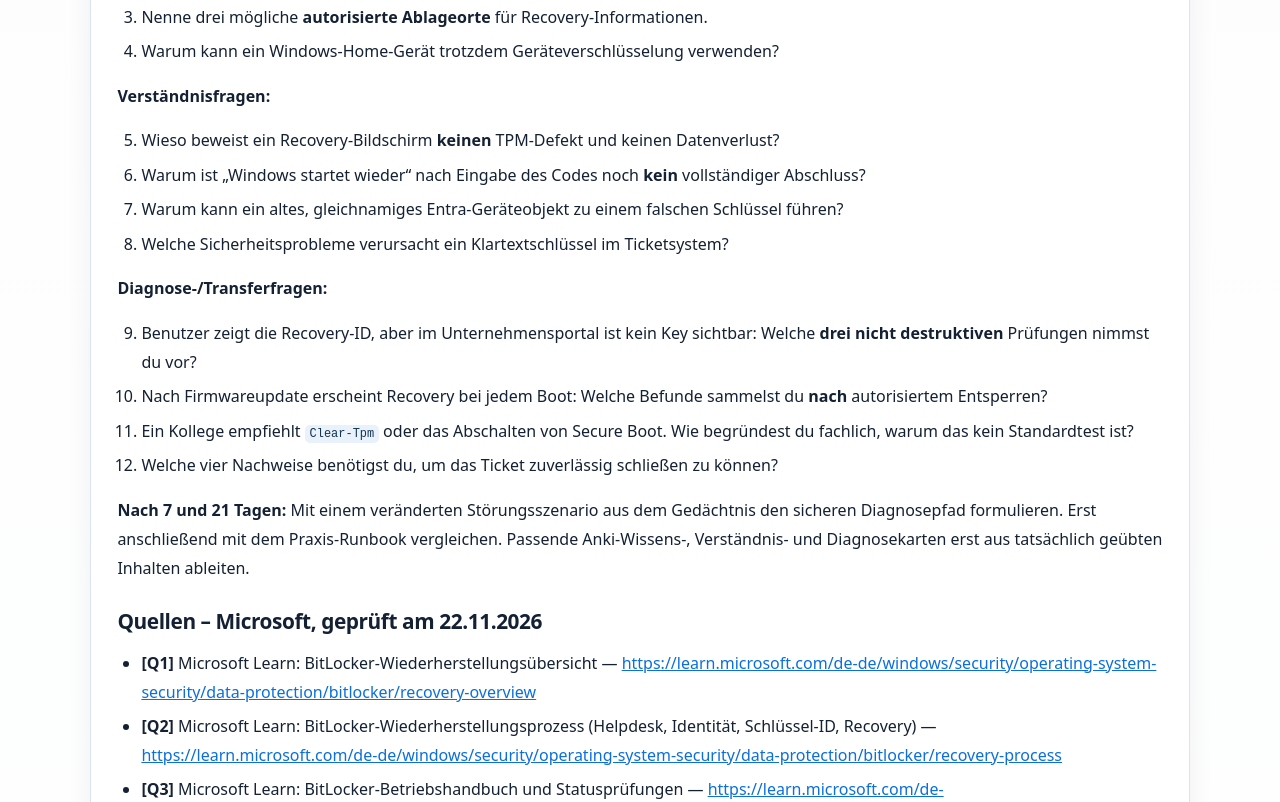
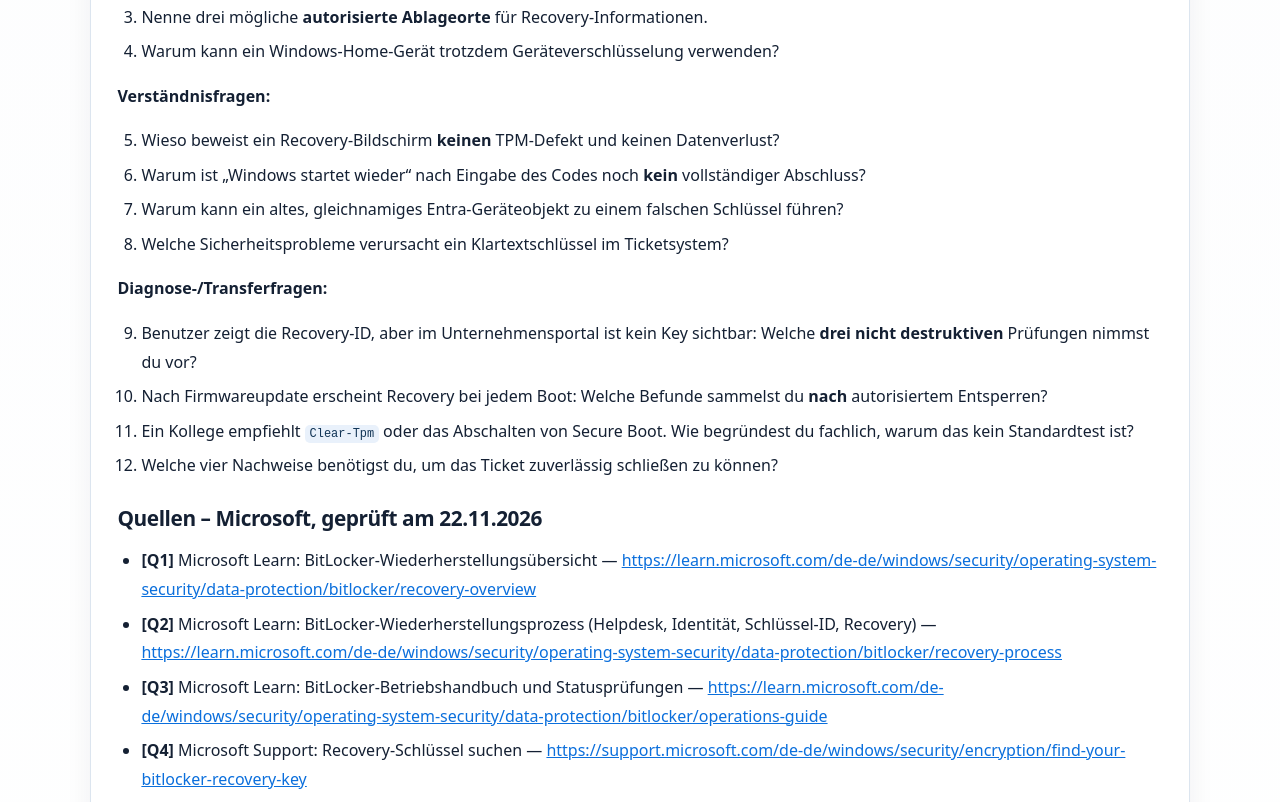
Before and after one commit to MarcF46/MarcF46.github.io, a plain HTML site: page it-support/rb-044/index.html in a window 1280 px wide. Shown: the part 11198-12000 px from the top of the page. Drawn offline with Linux system fonts and the light colour scheme.

Commit message:
Ticket 44: Lernkartenhinweise aus Webansicht entfernen

```diff
--- a/it-support/rb-044/index.html
+++ b/it-support/rb-044/index.html
@@ -293,7 +293,7 @@ Get-Tpm | Select-Object TpmPresent, TpmReady, TpmEnabled
 <li>Ein Kollege empfiehlt <code>Clear-Tpm</code> oder das Abschalten von Secure Boot. Wie begründest du fachlich, warum das kein Standardtest ist?</li>
 <li>Welche vier Nachweise benötigst du, um das Ticket zuverlässig schließen zu können?</li>
 </ol>
-<p><strong>Nach 7 und 21 Tagen:</strong> Mit einem veränderten Störungsszenario aus dem Gedächtnis den sicheren Diagnosepfad formulieren. Erst anschließend mit dem Praxis-Runbook vergleichen. Passende Anki-Wissens-, Verständnis- und Diagnosekarten erst aus tatsächlich geübten Inhalten ableiten.</p>
+
 <h3 id="quellen-microsoft-gepruft-am-22-11-2026">Quellen – Microsoft, geprüft am 22.11.2026</h3>
 <ul>
 <li><strong>[Q1]</strong> Microsoft Learn: BitLocker-Wiederherstellungsübersicht — <a href="https://learn.microsoft.com/de-de/windows/security/operating-system-security/data-protection/bitlocker/recovery-overview" rel="noopener noreferrer" target="_blank">https://learn.microsoft.com/de-de/windows/security/operating-system-security/data-protection/bitlocker/recovery-overview</a></li>
```
